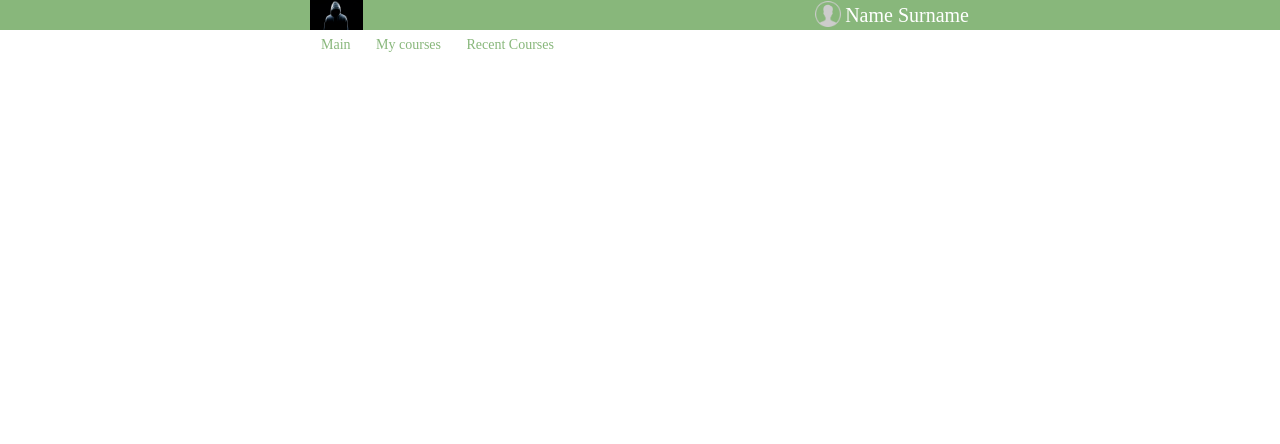
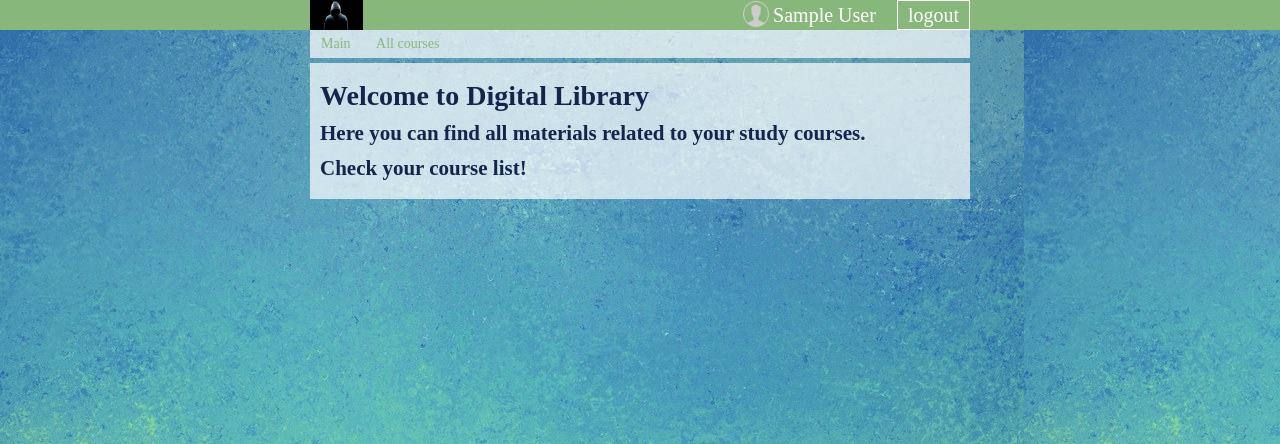
Before and after one commit to screemix/digital_library, a Django app: page / in a window 1280 px wide. Shown: the top 444 px of the page. Run offline with Django 3.2, Linux system fonts and the light colour scheme; the visitor is signed in with stand-in values (Sample User, id 1).

Commit message:
frontend finalized

```diff
--- a/digital_library/mysite/views.py
+++ b/digital_library/mysite/views.py
@@ -11,15 +11,20 @@ def index(request):
 def main(request):
     if request.user.is_authenticated:
         Courses = Course.objects.all()
-        return render(request, 'mysite/main.html', {"Courses": Courses})
+        user = request.user
+        return render(request, 'mysite/main.html', {"Courses": Courses, "user": user})
     else:
         return HttpResponseRedirect('login/')
+
 
 def course(request, course_id):
     crs = Course.objects.get(pk=course_id)
     books = Course_book.objects.filter(course_id_id = course_id)
-    return render(request, 'mysite/course.html', {"сourse": crs, 'books': books})
+    user = request.user
+    return render(request, 'mysite/course.html', {"сourse": crs, 'books': books, "user": user})
+
 
 def courses(request):
     crss = Course.objects.all()
-    return render(request, 'mysite/courses.html', {'courses': crss})
+    user = request.user
+    return render(request, 'mysite/courses.html', {'courses': crss, "user": user})
--- a/digital_library/static/mysite/mainpage/style.css
+++ b/digital_library/static/mysite/mainpage/style.css
@@ -1,76 +1,146 @@
-* {
+*{
 	box-sizing: border-box;
 }
-
-a {
-    text-decoration: none;
-    display: inline-block;
-}
-
-ul, li {
+ul,li{
 	list-style: none;
 	margin: 0;
 	padding: 0;
 }
-
-.container {
+.container{
 	width: 660px;
 	margin: 0 auto;
 	padding: 0;
 	overflow: hidden;
 }
-
-body {
+body{
 	min-width: 700px;
 	font-size: 14px;
 	line-height: 18px;
+	margin: 0;
+	padding: 0;
+	background-image: url(../img/background.jpg);
+	background-opacity: 0.5;
+*/
 }
-
-.header__top {
+.header__top{
 	background-color: #88b77b;
 	height: 30px;
 }
-
-.header__logo {
+.header__logo{
 	display: inline-block;
 }
-
-.header__profile {
-    float: right;
+.header__profile{
+	float:right;
 	background-image: url(../img/header__profile.png);
 	background-repeat: no-repeat;
 	background-size: 26px;
 	padding-left: 30px;
+	padding-right: 20px;
 	color: white;
 	font-size: 20px;
 	line-height: 28px;
 	border: 1px solid transparent;
 }
-
-.header__profile:hover {
+.header__profile:hover{
 	border-color: white;
 }
-
-.img_logo {
-    height: 30px;
+.img_logo{
+	height:30px;
+}
+.main{
+	margin: 100px 0;
+}
+.login{
+	border: 2px solid #88b77b;
+	background: rgba(255, 255, 255, 0.6);
+}
+.login__header{
+	margin:0;
+	padding:0;
+	height:30px;
+	background-color: #88b77b;
+}
+.login__header__name{
+	width: 100px;
+	font-size: 24px;
+	color: white;
+	margin:0 auto;
+	padding: 4px 0;
 }
 
-.menu li {
+.login__screen{
+	margin: 30px 30px;
+}
+.login__input{
+	width: 200px;
+	margin: 15px auto;
+}
+.login__input input{
+	height: 30px;
+	width: 200px;
+}
+.login__submit{
+	width: 200px;
+	margin: 0 auto;
+}
+.login__button{
+	width: 200px;
+	margin: 5px auto;
+}
+.menu li{
 	display: inline-block;
 }
-
-.menu a {
+.menu{
+    background: rgba(255, 255, 255, 0.7);
+}
+.menu a{
 	line-height: 28px;
 	padding: 0 10px;
-    border: 1px solid transparent;
 	color: #88b77b;
 	transition: all .3s;
 }
-
-.menu a:hover {
+a{
+    text-decoration: none;
+    color: #88b77b;
+    border: 1px solid transparent;
+}
+a:hover{
 	border-color: #88b77b;
 }
+.green_text{
+    color: #88b77b;
+}
+.green_back{
+    background-color: #88b77b;
+}
 
-#modal {
-    display: none;
+.courses__course{
+    padding: 5px 10px;
+    margin: 5px 0px;
+    background: rgba(255, 255, 255, 0.7);
 }
+.course{
+    background: rgba(255, 255, 255, 0.2);
+}
+.logout{
+    float: right;
+    color: white;
+    font-size: 20px;
+    line-height: 28px;
+    border: 1px solid;
+    padding: 0 10px;
+}
+.logout:hover{
+	border-color: white;
+}
+.main_hi{
+    padding: 5px 10px;
+    margin: 5px 0px;
+    background: rgba(255, 255, 255, 0.7);
+}
+h1, h2, h3, h4, h5, h6{
+    color: #14254C;
+}
+p{
+    color: #14254C;
+}
--- a/digital_library/templates/mysite/home.html
+++ b/digital_library/templates/mysite/home.html
@@ -9,7 +9,7 @@
 <head>
   <meta charset="UTF-8">
   <title>Authorization</title>
-  <link rel="stylesheet" type="text/css" href="{% static 'mysite/style.css' %}">
+  <link rel="stylesheet" type="text/css" href="{% static 'mysite/mainpage/style.css' %}">
 </head>
 <body>
 
--- a/digital_library/templates/mysite/main.html
+++ b/digital_library/templates/mysite/main.html
@@ -14,16 +14,16 @@
 					<div class="header__logo">
 						<img src="{% static 'mysite/img/header__logo.png' %}" class="img_logo">
 					</div>
-					<a href="#" class="header__profile">Name Surname</a>
+					<a href="/logout" class="logout">logout</a>
+					<a href="#" class="header__profile">{{user.first_name}} {{user.last_name}}</a>
 				</div>
 			</div>
 			<div class="header__content">
 				<div class="container">
 					<nav class="menu">
 						<ul>
-							<li><a href="#" >Main</a></li>
-							<li><a href="#" >My courses</a></li>
-							<li><a href="#" >Recent Courses</a></li>
+							<li><a href="/" >Main</a></li>
+							<li><a href="/courses/" >All courses</a></li>
 						</ul>
 					</nav>
 				</div>
@@ -31,15 +31,19 @@
 		</header>
 
 
-		<div id="modal">
-			<h2>Hello!</h2>
-			<p>You are awesome</p>
-		</div>
-
 
 		<script src="https://ajax.googleapis.com/ajax/libs/jquery/3.4.1/jquery.min.js"></script>
 		<script type="text/javascript" src="{% static 'mysite/js/main.js' %}"></script>
 	{% block content_of_main %}
+		<div class="container">
+			<div class="main_hi">
+				<h1 >Welcome to Digital Library</h1>
+
+				<h2>Here you can find all materials related to your study courses.</h2>
+
+				<h2> Check your course list!</h2>
+			</div>
+		</div>
 	{% endblock %}
 	</body>
 </html>
--- a/digital_library/templates/registration/login.html
+++ b/digital_library/templates/registration/login.html
@@ -1,14 +1,14 @@
 <!DOCTYPE html>
 
 {% load static %}
-<!--<link rel="stylesheet" type="text/css" href="{% static 'mysite/style.css' %}">-->
+<!--<link rel="stylesheet" type="text/css" href="{% static 'mysite/mainpage/style.css' %}">-->
 <!--/img/header__logo.png-->
 
 <html lang="en">
 <head>
     <meta charset="UTF-8">
     <title>Authorization</title>
-    <link rel="stylesheet" type="text/css" href="{% static 'mysite/style.css' %}">
+    <link rel="stylesheet" type="text/css" href="{% static 'mysite/mainpage/style.css' %}">
 </head>
 <body>
 
```
Also changed, not shown: digital_library/static/mysite/style.css (deleted, +0 -88 lines), digital_library/templates/mysite/course.html (+8 -6 lines), digital_library/templates/mysite/courses.html (+9 -6 lines), manage.py (deleted, +0 -21 lines), digital_library/static/mysite/img/background.jpg (added). Lines whose indentation alone changed are shown as unchanged.
